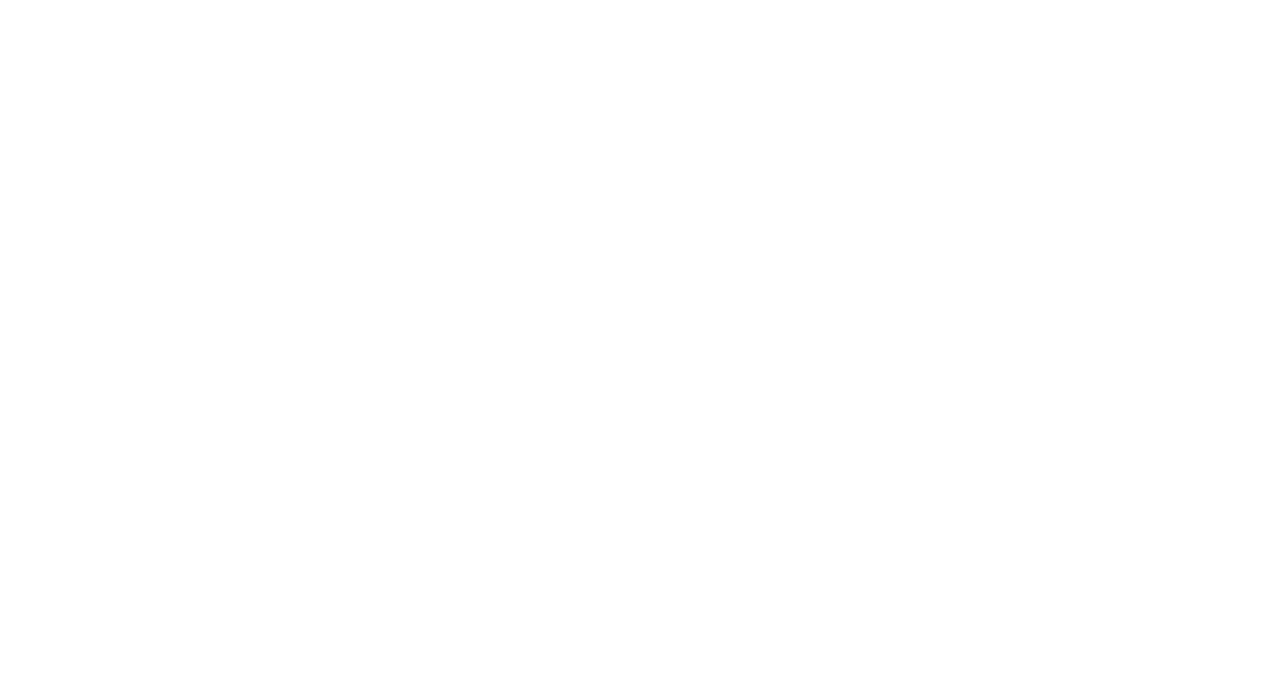
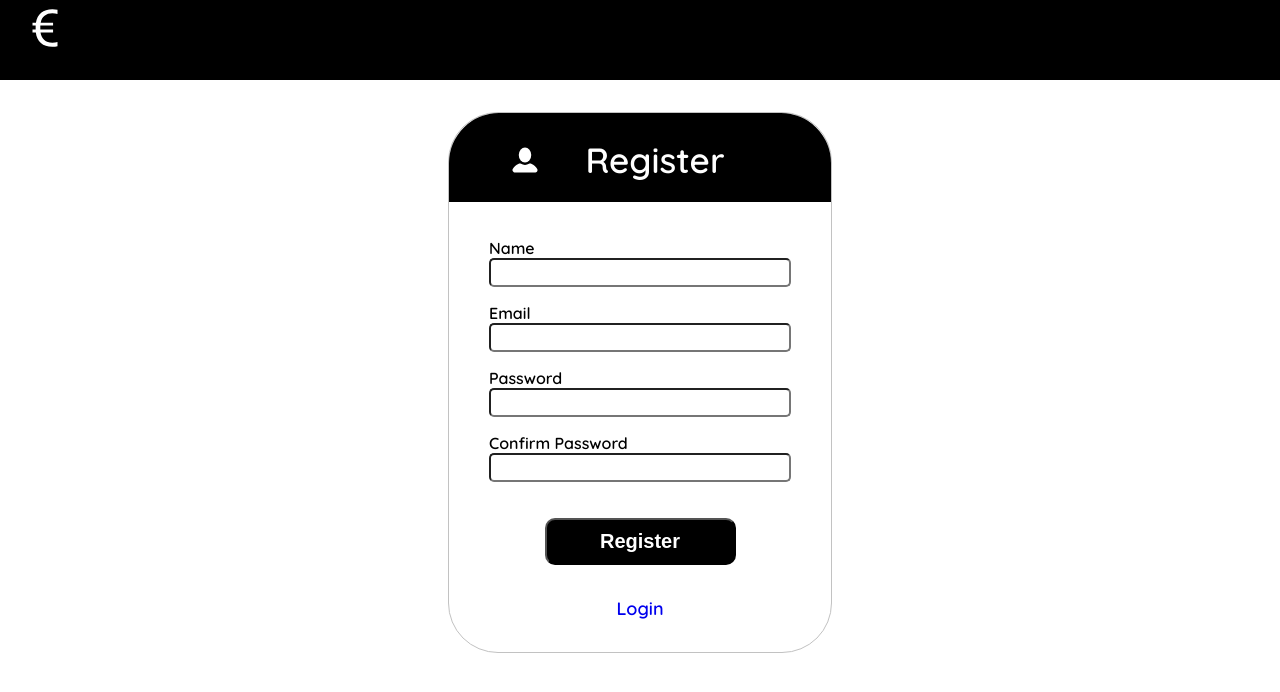
Before and after one commit to annakarlasganderla/avtWallet-webapp, a React (Vite) app: page /register in a window 1280 px wide. Before the commit this address had no page. Shown: the top 692 px of the page. Built offline with nearby package versions, Linux system fonts and the light colour scheme.

Commit message:
feature - tela de cadastro iniciada

```diff
--- a/src/App.tsx
+++ b/src/App.tsx
@@ -2,6 +2,7 @@
 import { BrowserRouter, Route, Router, Routes } from "react-router-dom";
 import {Login} from './pages/login';
 import './App.css'
+import { Register } from './pages/register';
 
 function App() {
   return (
@@ -10,6 +11,9 @@
       <Routes>
         <Route path='/' element={<Login/>}></Route>
       </Routes>
+      <Routes>
+        <Route path='/register' element={<Register/>}></Route>
+      </Routes>
     </div>
    </BrowserRouter>
   )
--- /dev/null
+++ b/src/pages/register/index.tsx
@@ -0,0 +1,57 @@
+import "../login/login.css";
+import { BsCurrencyEuro } from "react-icons/bs";
+import accountIcon from "../../assets/account.svg";
+
+export const Register = () => {
+  console.log(window.screen.width);
+
+  return (
+    <div>
+      <header>
+        <div className="logo">
+          <BsCurrencyEuro color="white" size={50} />
+        </div>
+      </header>
+
+      <div className="container">
+        <div className="input_area">
+          <div className="title_area">
+            <img src={accountIcon} style={{ height: "30px", width: "30px" }} />
+            <p>
+              <strong>Register</strong>
+            </p>
+          </div>
+
+          <div className="inputs">
+            <div className="input">
+              <label>Name</label>
+              <input type="text" name="email" />
+            </div>
+
+            <div className="input">
+              <label>Email</label>
+              <input type="text" name="email" />
+            </div>
+
+            <div className="input">
+              <label>Password</label>
+              <input type="text" name="password" />
+            </div>
+
+            <div className="input">
+              <label>Confirm Password</label>
+              <input type="text" name="password" />
+            </div>
+          </div>
+
+          <div className="button_area">
+            <button>Register</button>
+          </div>
+          <div className="links">
+            <a href="#">Login</a>
+          </div>
+        </div>
+      </div>
+    </div>
+  );
+};
```
Also changed, not shown: src/assets/account.svg (added).
